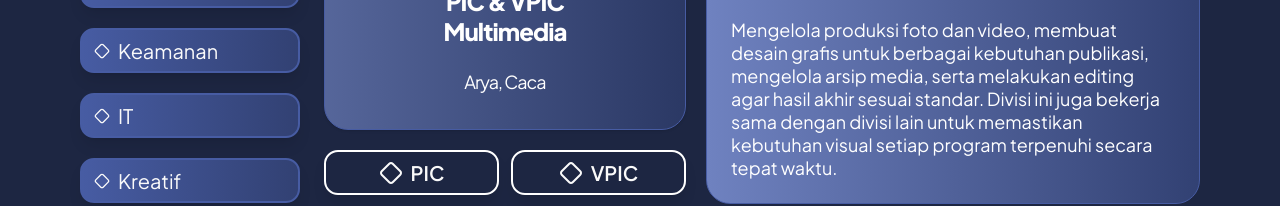
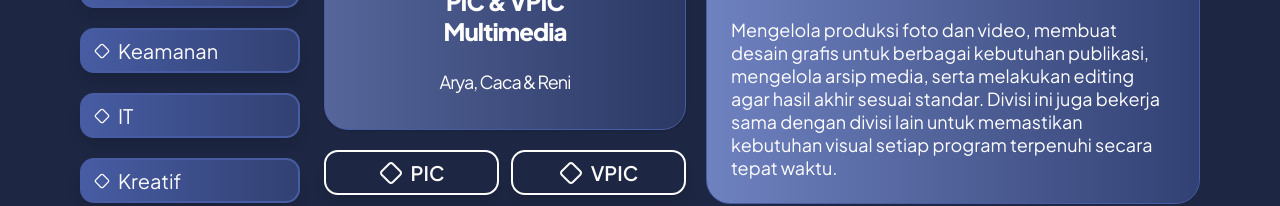
Before and after one commit to Badan-Eksekutif-Mahasiswa/fe-sistem-perekrutan-terbuka-2025, a Next.js app: page /event/1 in a window 1280 px wide. Shown: the part 2085-2291 px from the top of the page. Built offline with nearby package versions, Linux system fonts and the light colour scheme.

Commit message:
fix: bph names

```diff
--- a/src/modules/EventModule/sections/Divisi.tsx
+++ b/src/modules/EventModule/sections/Divisi.tsx
@@ -21,6 +21,12 @@ import { Tabs, TabsContent, TabsList, TabsTrigger } from "@/components/ui/tabs";
 const Divisi = () => {
   const [indexDivisi, setIndexDivisi] = useState(0);
   const divisiDipilih = divisiData[indexDivisi];
+  const bphNames =
+    divisiDipilih.bphName.length > 1
+      ? `${divisiDipilih.bphName.slice(0, -1).join(", ")} & ${
+          divisiDipilih.bphName[divisiDipilih.bphName.length - 1]
+        }`
+      : divisiDipilih.bphName[0];
 
   return (
     <main className="min-h-screen flex px-5 py-2.5 gap-5 md:px-20 md:py-10 md:gap-10 flex-col items-center">
@@ -84,9 +90,7 @@ const Divisi = () => {
                   <h3 className="text-h3 ">
                     PIC & VPIC <br /> {divisiDipilih.nama}
                   </h3>
-                  <p className="text-p3">
-                    {divisiDipilih.bphName[0]}, {divisiDipilih.bphName[1]}
-                  </p>
+                  <p className="text-p3">{bphNames}</p>
                 </CardContent>
               </Card>
               <div className="flex flex-row gap-3 justify-between">
@@ -174,9 +178,7 @@ const Divisi = () => {
                   <h3 className="text-h3 ">
                     PIC & VPIC <br /> {divisiDipilih.nama}
                   </h3>
-                  <p className="text-p3">
-                    {divisiDipilih.bphName[0]} & Kak {divisiDipilih.bphName[1]}
-                  </p>
+                  <p className="text-p3">{bphNames}</p>
                 </CardContent>
               </Card>
               <div className="flex w-full flex-row gap-3 justify-between">
```
